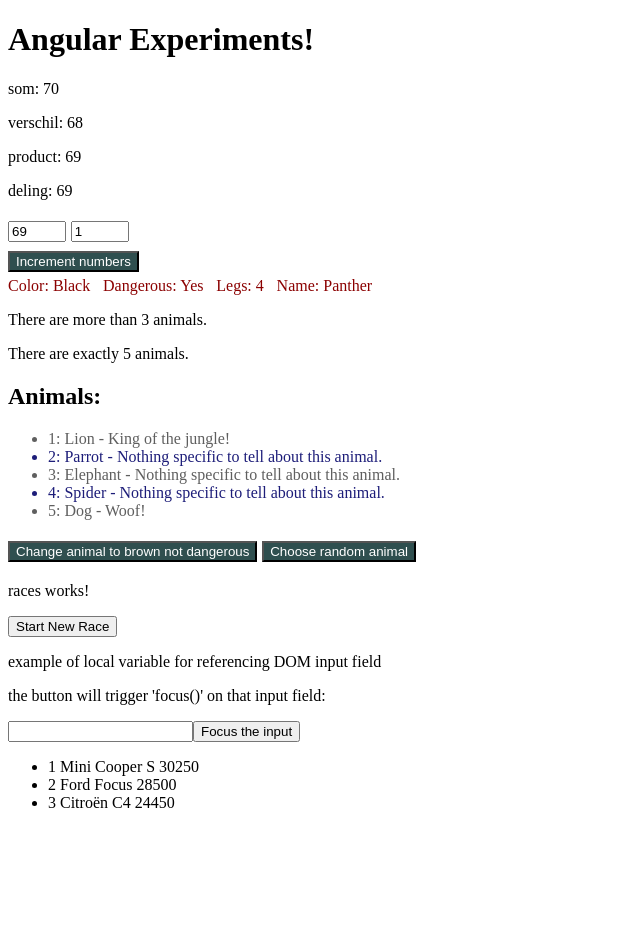
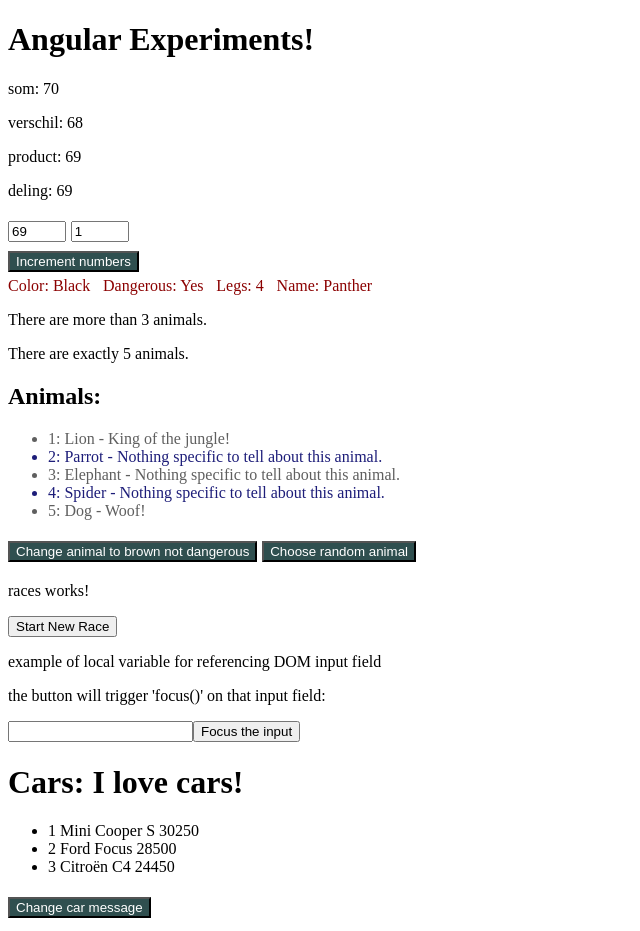
Before and after one commit to ThomasVanBeeck/angularexperiments, an Angular app: page / in a window 1280 px wide. Shown: the whole page, without its empty margins (0-640 px from the left). Before the commit the page ends 828 px from the top, so only its background shows below. Built offline with nearby package versions, Linux system fonts and the light colour scheme.

Commit message:
car update and use of input signal (not writable)

```diff
--- a/src/app/app.html
+++ b/src/app/app.html
@@ -75,4 +75,6 @@
 
 <app-races (newRaceAvailable)="onNewRace()"></app-races>
 
-<app-car></app-car>
+<app-car [carsmessage]="messageAboutCars()"></app-car>
+
+<button (click)="ToggleMessageNr()">Change car message</button>
--- a/src/app/app.ts
+++ b/src/app/app.ts
@@ -21,7 +21,29 @@ export class App {
 
 onNewRace() {
   console.log("parent: New race started!")
-}
+  }
+
+  messageToggle: number = 0
+  carMessages: Array<string> = [
+    "I love cars!",
+    "Vrrrooomm!",
+    "Toys for big boys.",
+    "Drive to survive.",
+    "A symbol of freedom."
+  ]
+
+  ToggleMessageNr(): void {
+    console.log(this.messageToggle)
+    console.log(this.carMessages.length)
+    if (this.messageToggle < this.carMessages.length-1) this.messageToggle +=1
+    else this.messageToggle = 0
+    console.log("new value:")
+    console.log(this.messageToggle)
+  }
+
+  messageAboutCars(): string {
+    return this.carMessages[this.messageToggle]
+  }
 
   protected readonly title = signal('Angular Experiments!');
   firstnumber = signal(69)
--- a/src/app/car/car.html
+++ b/src/app/car/car.html
@@ -1,4 +1,5 @@
 <div>
+    <h1>Cars: {{ carsmessage() }}</h1>
     <ul>
         @for (car of cars(); track car.id) {
             <li>{{car.id}} {{car.brandname}} {{car.modelname}} {{car.price}}</li>
--- a/src/app/car/car.ts
+++ b/src/app/car/car.ts
@@ -1,5 +1,5 @@
-import { Component, signal } from '@angular/core';
-import { CarModel } from '../../interfaces/car';
+import { Component, input, signal } from '@angular/core';
+import { CarModel } from '../../interfaces/carmodel';
 
 @Component({
   selector: 'app-car',
@@ -14,4 +14,6 @@ export class Car {
     { id: 3, brandname: 'Citroën', modelname: 'C4', horsepower: 120, price: 24450}
   ])
 
+  carsmessage = input<string>()
+
 }
```
Also changed, not shown: src/interfaces/carmodel.ts (renamed from src/interfaces/car.ts).
